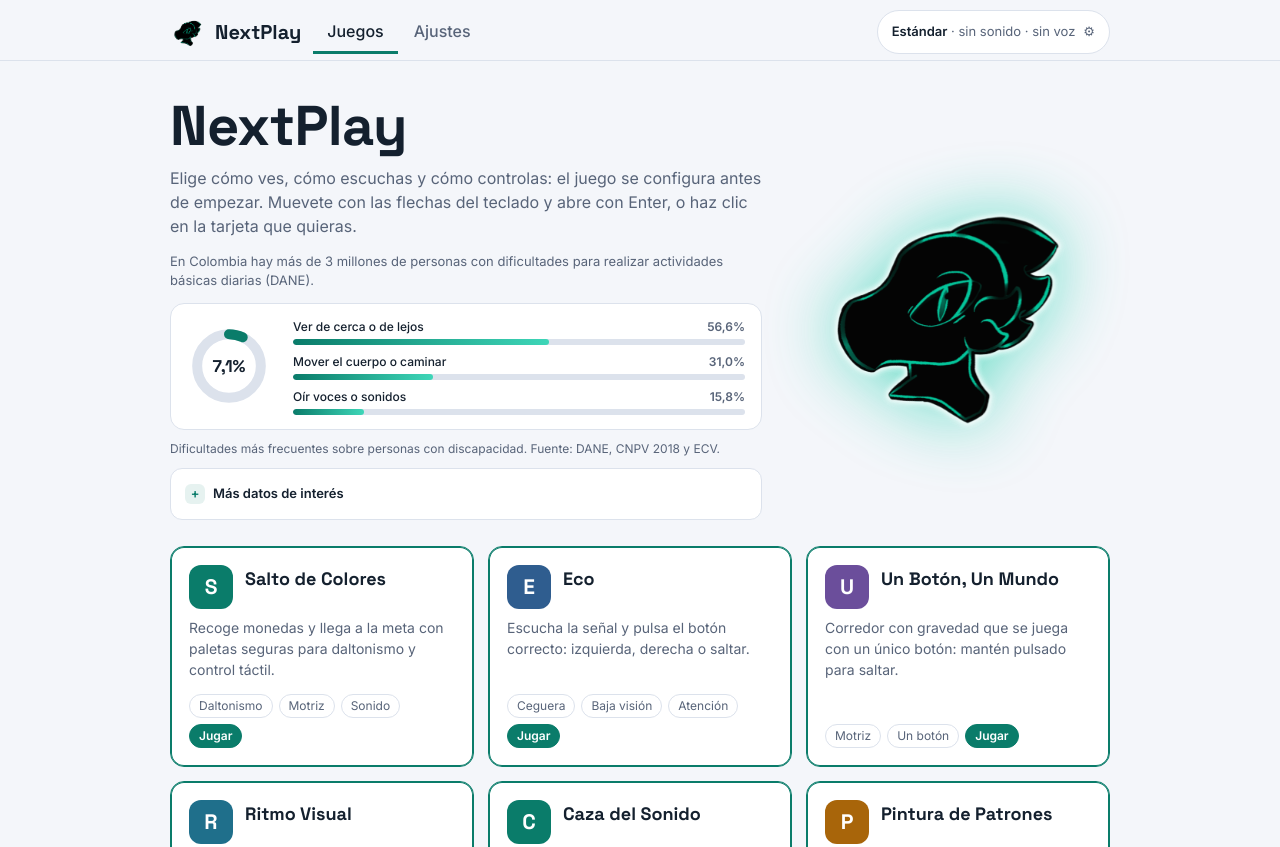
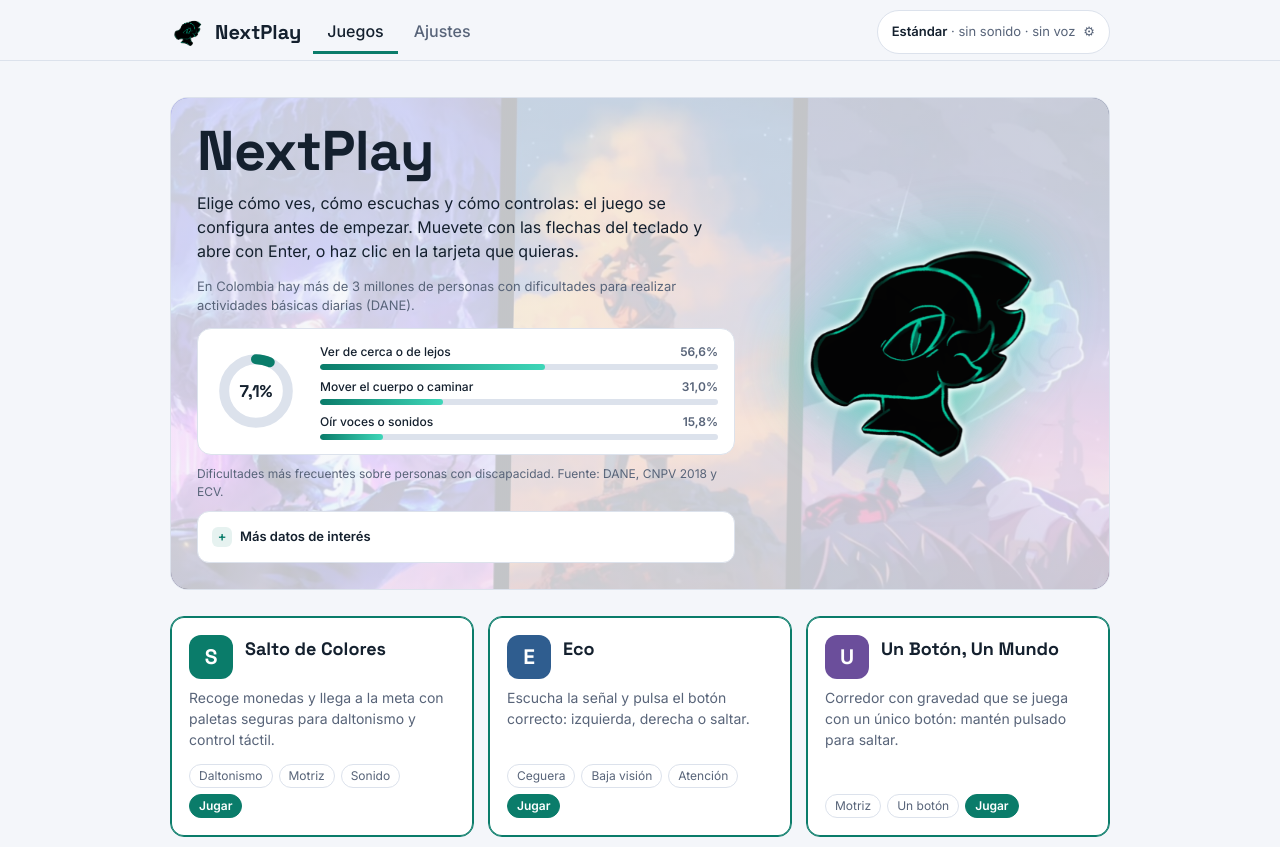
Before and after one commit to Cyberlock-Ar/nextplay, a plain HTML site: page index.html in a window 1280 px wide. Shown: the top 847 px of the page. Drawn offline with Linux system fonts and the light colour scheme.

Commit message:
Fondo ilustrado en el hero con velo oscuro/claro segun tema

```diff
--- a/index.html
+++ b/index.html
@@ -10,17 +10,20 @@
 :root{
   --bg:#F4F6FA; --panel:#FFFFFF; --line:#DCE2EC; --text:#14202E; --dim:#586479;
   --teal:#0A7C6A; --teal-soft:rgba(10,124,106,.10); --on-teal:#FFFFFF; --amber:#A8650A; --guide:#3ED6B8;
+  --hero-veil:rgba(244,246,250,.80);
   box-sizing:border-box; padding-top:env(safe-area-inset-top,0px); padding-bottom:env(safe-area-inset-bottom,0px);
 }
 @media (prefers-color-scheme: dark){
   :root:not([data-theme="light"]){
     --bg:#12151C; --panel:#1A1F2B; --line:#272E3D; --text:#EDEEF2; --dim:#98A1B2;
     --teal:#3ED6B8; --teal-soft:rgba(62,214,184,.12); --on-teal:#0A1512; --amber:#FFB454; --guide:#3ED6B8;
+    --hero-veil:rgba(18,21,28,.76);
   }
 }
 :root[data-theme="dark"]{
   --bg:#12151C; --panel:#1A1F2B; --line:#272E3D; --text:#EDEEF2; --dim:#98A1B2;
   --teal:#3ED6B8; --teal-soft:rgba(62,214,184,.12); --on-teal:#0A1512; --amber:#FFB454; --guide:#3ED6B8;
+  --hero-veil:rgba(18,21,28,.76);
 }
 html{scroll-padding-top:env(safe-area-inset-top,0px)}
 *{box-sizing:border-box}
@@ -47,7 +50,9 @@
 .btn.primary{background:var(--teal);border-color:var(--teal);color:var(--on-teal)}
 
 /* lobby */
-.hero{display:grid;grid-template-columns:minmax(0,1fr) minmax(180px,320px);gap:18px 28px;align-items:center}
+.hero{position:relative;isolation:isolate;display:grid;grid-template-columns:minmax(0,1fr) minmax(180px,320px);gap:18px 28px;align-items:center;border:1px solid var(--line);border-radius:18px;overflow:hidden;padding:24px 26px 26px}
+.hero::before{content:'';position:absolute;inset:0;z-index:-1;background:linear-gradient(var(--hero-veil),var(--hero-veil)),url('hero-bg.jpg') center 30%/cover no-repeat}
+.hero .lead{color:var(--text)}
 .hero-art{display:grid;place-items:center;padding:4px}
 .hero-art img{width:100%;max-width:300px;height:auto;opacity:.55;animation:heroGlow 3.2s ease-in-out infinite}
 @keyframes heroGlow{0%,100%{opacity:.5;filter:drop-shadow(0 0 10px rgba(62,214,184,.2))}50%{opacity:1;filter:drop-shadow(0 0 36px rgba(62,214,184,.8))}}
@@ -255,7 +260,7 @@
 .pside .pcell{min-width:0;min-height:0;border-width:1px;border-radius:5px;cursor:default;pointer-events:none}
 @media (max-width:700px){.pinrow{grid-template-columns:1fr}.pside{order:-1}.pside .pgrid{width:126px}}
 footer{border-top:1px solid var(--line);padding:18px 0;color:var(--dim);font-size:13px}
-@media (max-width:700px){.hero{grid-template-columns:1fr}.hero-art{order:-1;justify-items:start}.hero-art img{max-width:170px}}
+@media (max-width:700px){.hero{grid-template-columns:1fr;padding:18px 16px 20px}.hero-art{order:-1;justify-items:start}.hero-art img{max-width:170px}}
 @media (max-width:560px){.profile{width:100%;justify-content:flex-start}.qrow{padding:12px}.tile-icon{width:40px;height:40px;font-size:19px}.brand img{width:30px;height:30px}}
 @media (prefers-reduced-motion:reduce){.player,.coin,.switch::after,.beacon{transition:none}.wave i{animation:none;height:50%}.wave.err i{height:12%}.coin.target,.goal.target{animation:none}.brand img{animation:none}.hero-art img{animation:none;opacity:.75}}
 @media (prefers-reduced-motion:reduce){.rpad,.bhero,.caza-obj{transition:none}.radar.ping{animation:none}.card{transition:none}.hero-art img{animation:none;opacity:.75}.donut .dfill,.sbar i::after,.fring .dfill{animation:none}}
```
Also changed, not shown: hero-bg.jpg (added).
